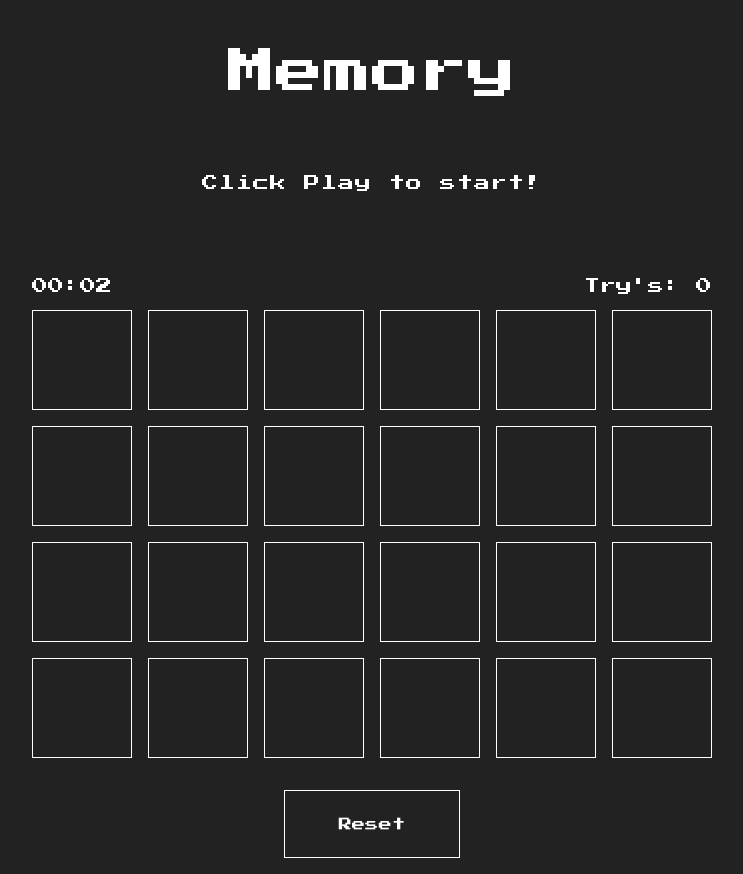
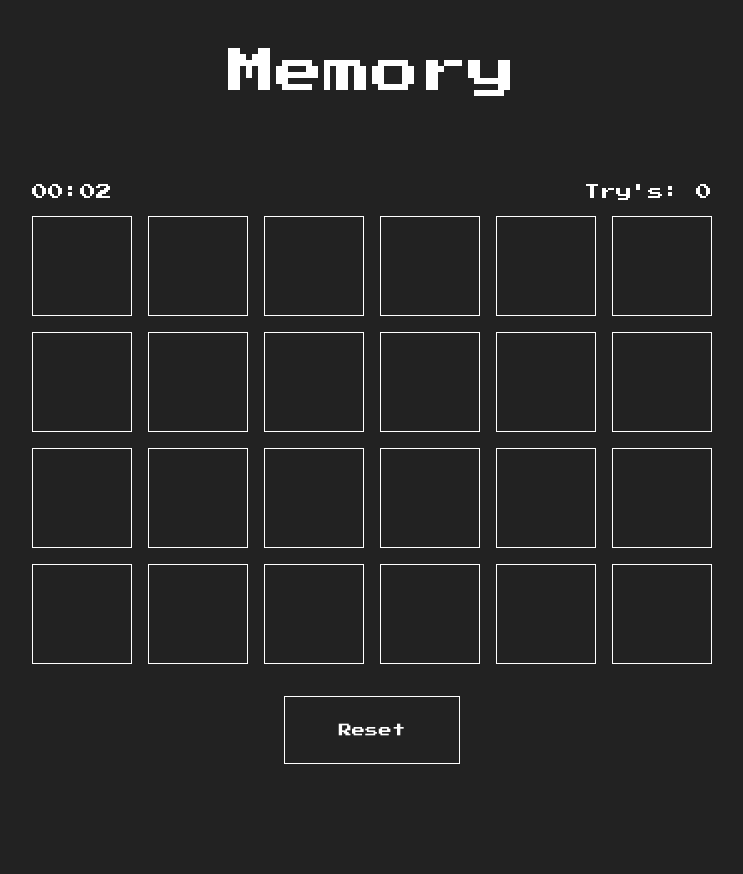
Before and after one commit to maxitech/MemoryGame, a website built with Vite: page memory/index.html in a window 1280 px wide. Both pictures are taken after a click on the button "Play". Shown: the whole page, without its empty margins (268-1011 px from the left). After the commit the page ends 800 px from the top, so only its background shows below. Built offline with nearby package versions, Linux system fonts and the light colour scheme.

Commit message:
if game started remove h2

```diff
--- a/memory/index.html
+++ b/memory/index.html
@@ -10,7 +10,7 @@
     <div class="outer_wrapper">
       <header>
         <h1>Memory</h1>
-        <h2>Click Play to start!</h2>
+        <h2 id="header_secondary">Click Play to start!</h2>
       </header>
 
       <section class="section-game">
--- a/memory/main.js
+++ b/memory/main.js
@@ -144,6 +144,7 @@ function checkForMatch() {
 
 function changePlayBtnText() {
   if (globalObj.initialized) {
+    if (globalObj.initialized) document.getElementById('header_secondary').textContent = '';
     if (globalObj.gameStarted) {
       reset();
     } else {
```
